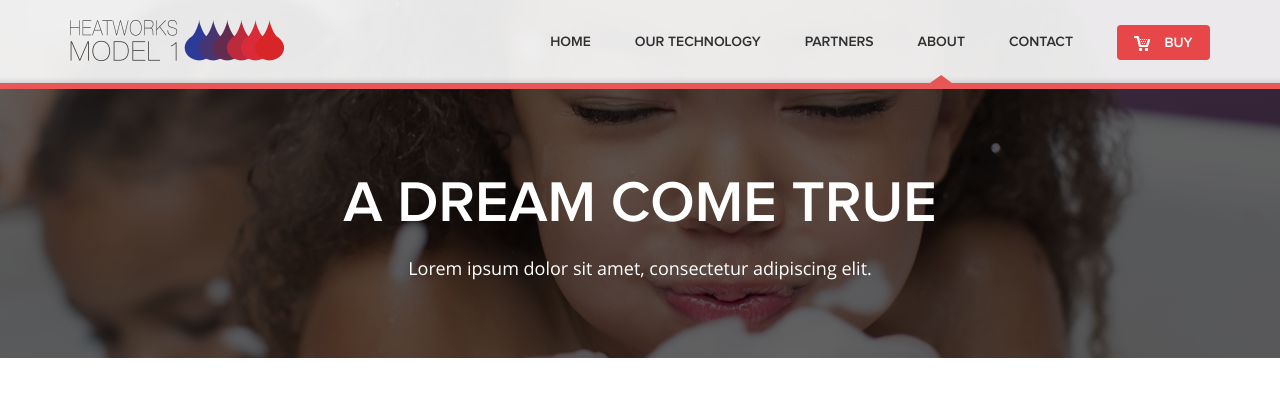
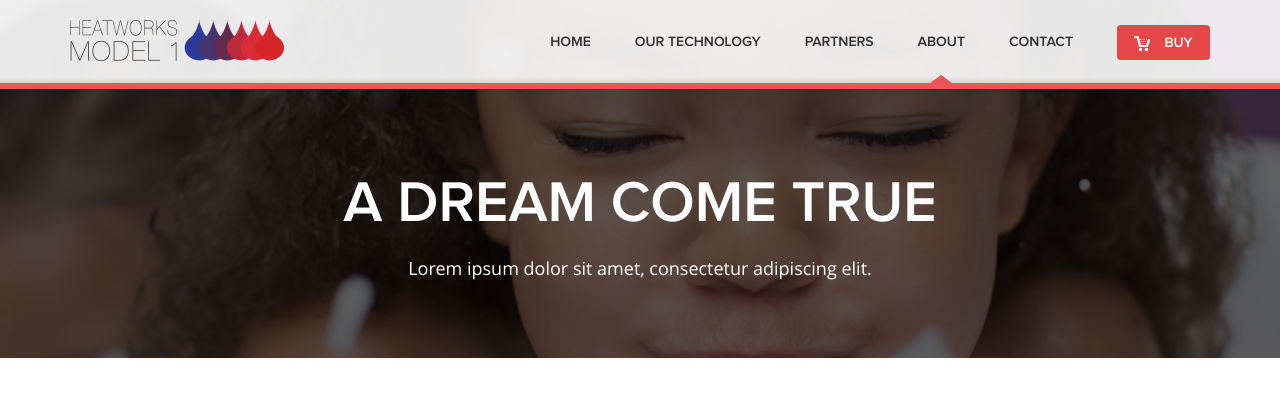
Before and after one commit to mauricio-gamboa/HeatWorksSite, a plain HTML site: page about.html in a window 1280 px wide. Shown: the top 408 px of the page. Drawn offline with Linux system fonts and the light colour scheme; a web font is replaced by a local one.

Commit message:
FIx bg large

```diff
--- a/public/styles/large.css
+++ b/public/styles/large.css
@@ -6,4 +6,8 @@
   .show-l {
     display: block;
   }
+
+  .my-page-header {
+  	background-size: 2000px auto;
+  }
 }
```
